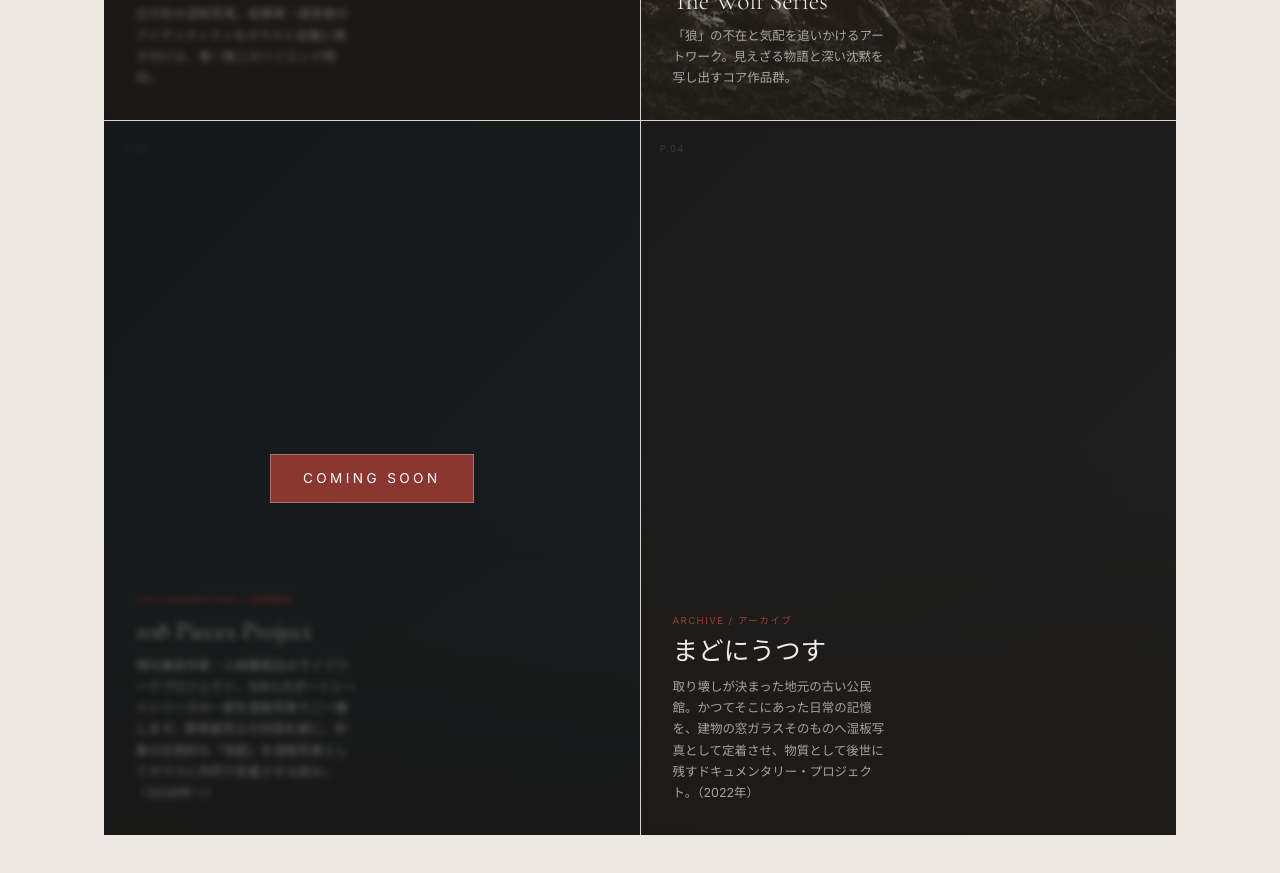
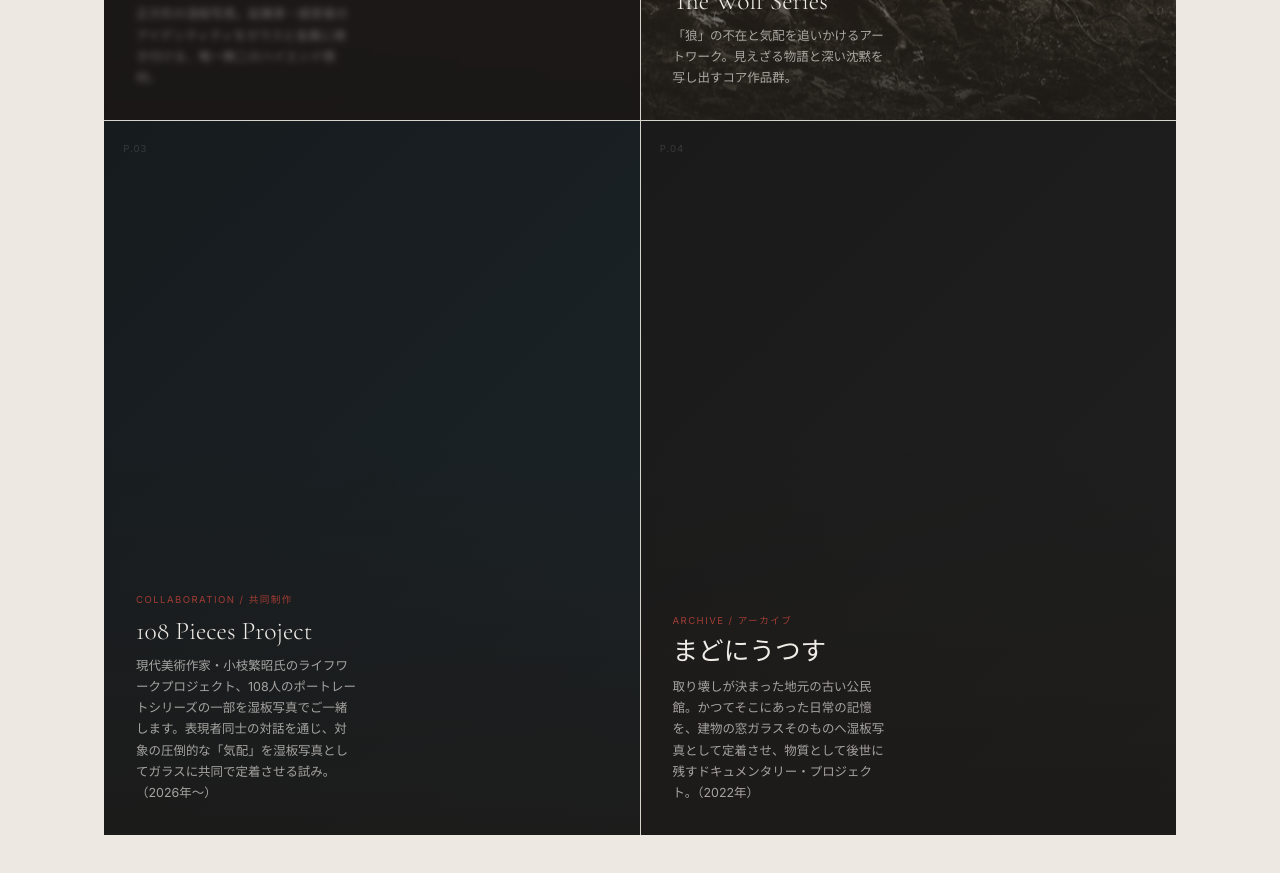
Before and after one commit to sawaganinja/yukihonda-portfolio, a React (Vite) app: page / in a window 1280 px wide. Shown: the part 7400-8273 px from the top of the page. Built offline with nearby package versions, Linux system fonts and the light colour scheme.

Commit message:
Update: Remove comingSoon flag from Koeda project

```diff
--- a/src/App.tsx
+++ b/src/App.tsx
@@ -398,7 +398,7 @@ function Projects() {
           <ProjectCard num="P.02" label="Series / シリーズ" title="The Wolf Series"
             desc="「狼」の不在と気配を追いかけるアートワーク。見えざる物語と深い沈黙を写し出すコア作品群。" imgSrc="/images/wolf/wolf2.jpg" />
           <ProjectCard num="P.03" label="Collaboration / 共同制作" title="108 Pieces Project" cls="img-ph-2"
-            desc="現代美術作家・小枝繁昭氏のライフワークプロジェクト、108人のポートレートシリーズの一部を湿板写真でご一緒します。表現者同士の対話を通じ、対象の圧倒的な「気配」を湿板写真としてガラスに共同で定着させる試み。（2026年〜）" comingSoon />
+            desc="現代美術作家・小枝繁昭氏のライフワークプロジェクト、108人のポートレートシリーズの一部を湿板写真でご一緒します。表現者同士の対話を通じ、対象の圧倒的な「気配」を湿板写真としてガラスに共同で定着させる試み。（2026年〜）" />
           <ProjectCard num="P.04" label="Archive / アーカイブ" title="まどにうつす" cls="img-ph-3"
             desc="取り壊しが決まった地元の古い公民館。かつてそこにあった日常の記憶を、建物の窓ガラスそのものへ湿板写真として定着させ、物質として後世に残すドキュメンタリー・プロジェクト。（2022年）" />
         </div>
```
